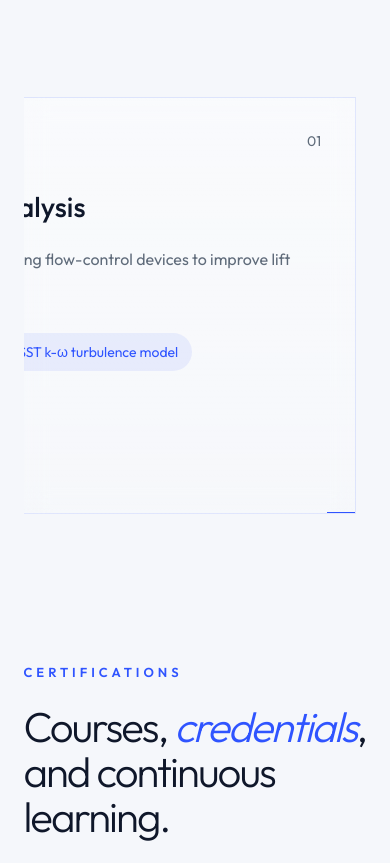
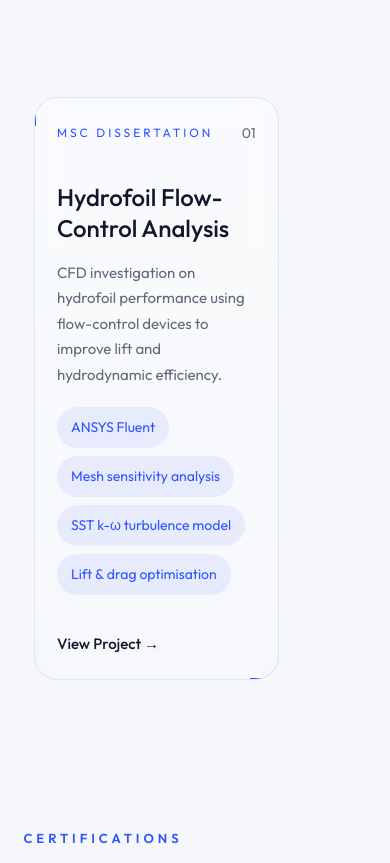
Before and after one commit to shreyasr2837/portfolio-website, a plain HTML site: page index.html in a window 390 px wide. Shown: the part 9096-9959 px from the top of the page. Drawn offline with Linux system fonts and the light colour scheme; some packages are replaced by stand-ins of ours; a script that the page names is missing.

Commit message:
Optimised project cards for mobile

```diff
--- a/style.css
+++ b/style.css
@@ -2536,11 +2536,71 @@ body.dark-mode .back-to-top{
     padding-bottom:10px;
   }
 
-  .project-card{
-    min-width:88%;
-    scroll-snap-align:center;
-  }
-
+/* ================= PROJECT CARDS MOBILE ================= */
+
+.project-carousel{
+
+  gap:18px;
+
+  padding-bottom:10px;
+
+}
+
+.project-card{
+
+  min-width:76%;
+
+  max-width:76%;
+
+  padding:26px 22px;
+
+  border-radius:24px;
+
+  scroll-snap-align:center;
+
+}
+
+.project-card h3{
+
+  font-size:24px;
+
+  line-height:1.3;
+
+  margin-bottom:16px;
+
+}
+
+.project-card p{
+
+  font-size:15px;
+
+  line-height:1.7;
+
+  margin-bottom:20px;
+
+}
+
+.project-card ul{
+
+  gap:8px;
+
+}
+
+.project-card ul li{
+
+  font-size:14px;
+
+  line-height:1.5;
+
+}
+
+.project-link{
+
+  font-size:15px;
+
+  margin-top:18px;
+
+}
   /* ================= CERTIFICATES ================= */
 
   .certificate-grid{
```
